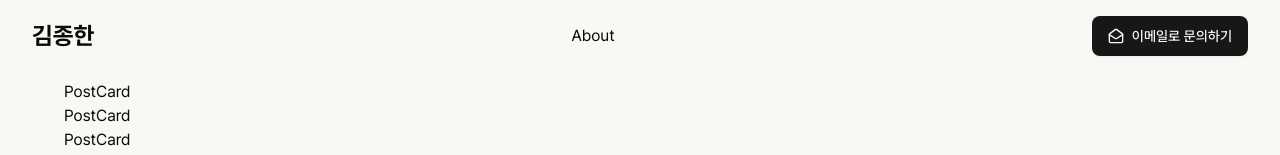
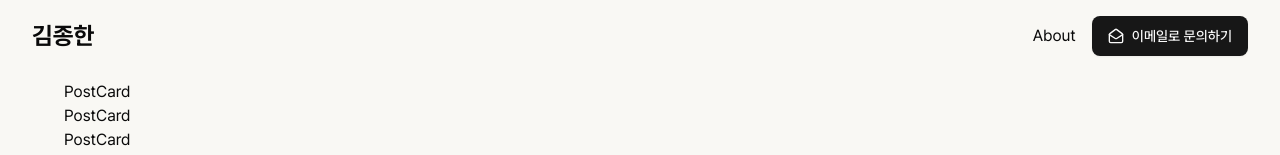
Before and after one commit to jong-k/public-home, a Next.js app: page / in a window 1280 px wide. Shown: the top 155 px of the page. Built offline with nearby package versions, Linux system fonts and the light colour scheme.

Commit message:
feat: 데스크탑 gnb 우측에 붙게 변경

```diff
--- a/src/components/common/AppHeader.tsx
+++ b/src/components/common/AppHeader.tsx
@@ -59,6 +59,7 @@ export default function AppHeader() {
         <Link href="/" className={cn("text-2xl", "font-bold")}>
           김종한
         </Link>
+        <div className={cn("flex", "items-center", "gap-4")}>
           <nav>
             {NAV_ITEMS.map((item) => (
               <Link
@@ -80,6 +81,7 @@ export default function AppHeader() {
             이메일로 문의하기
           </Button>
         </div>
+      </div>
     </header>
   );
 }
```
Lines whose indentation alone changed are shown as unchanged.
